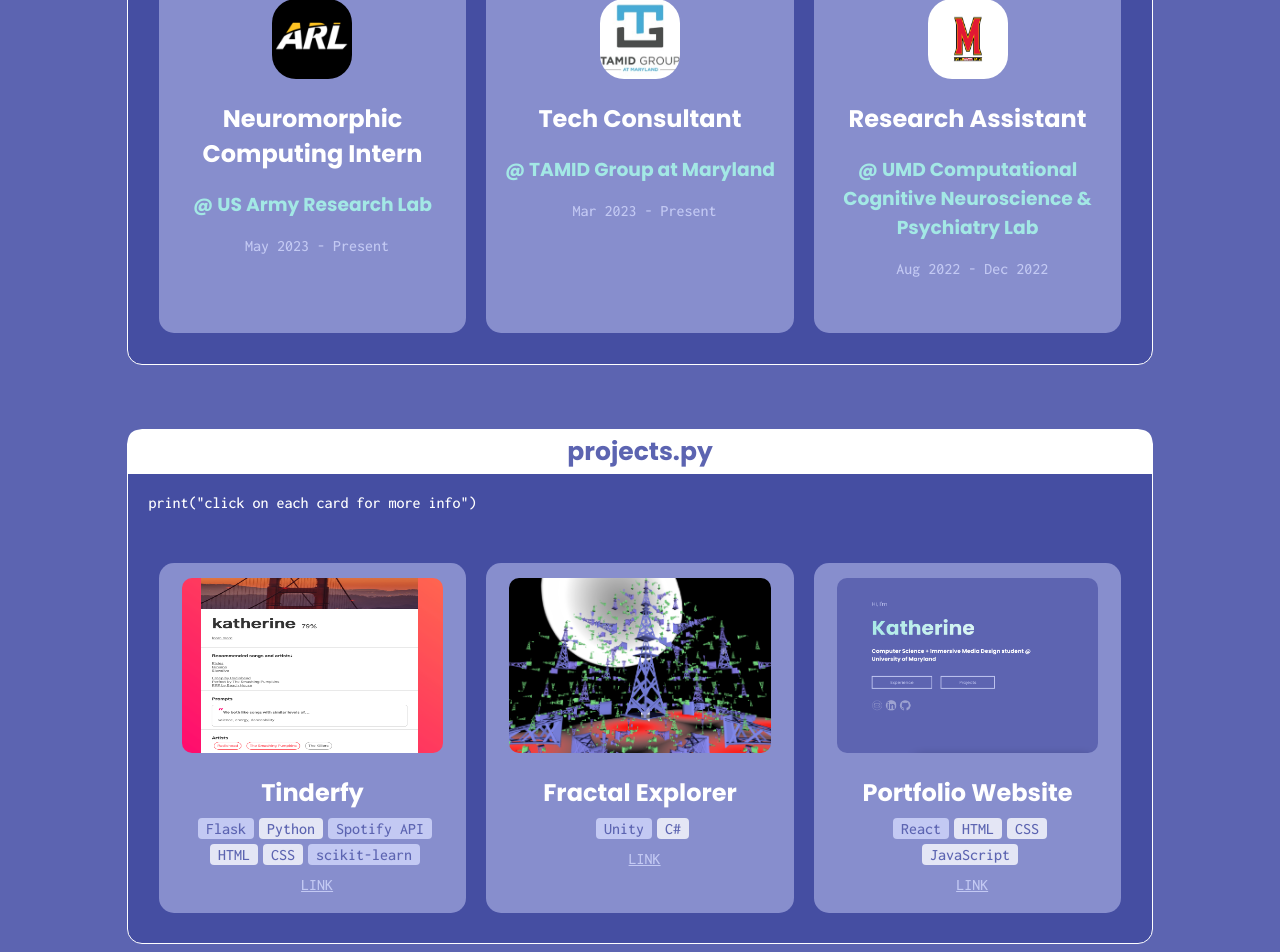
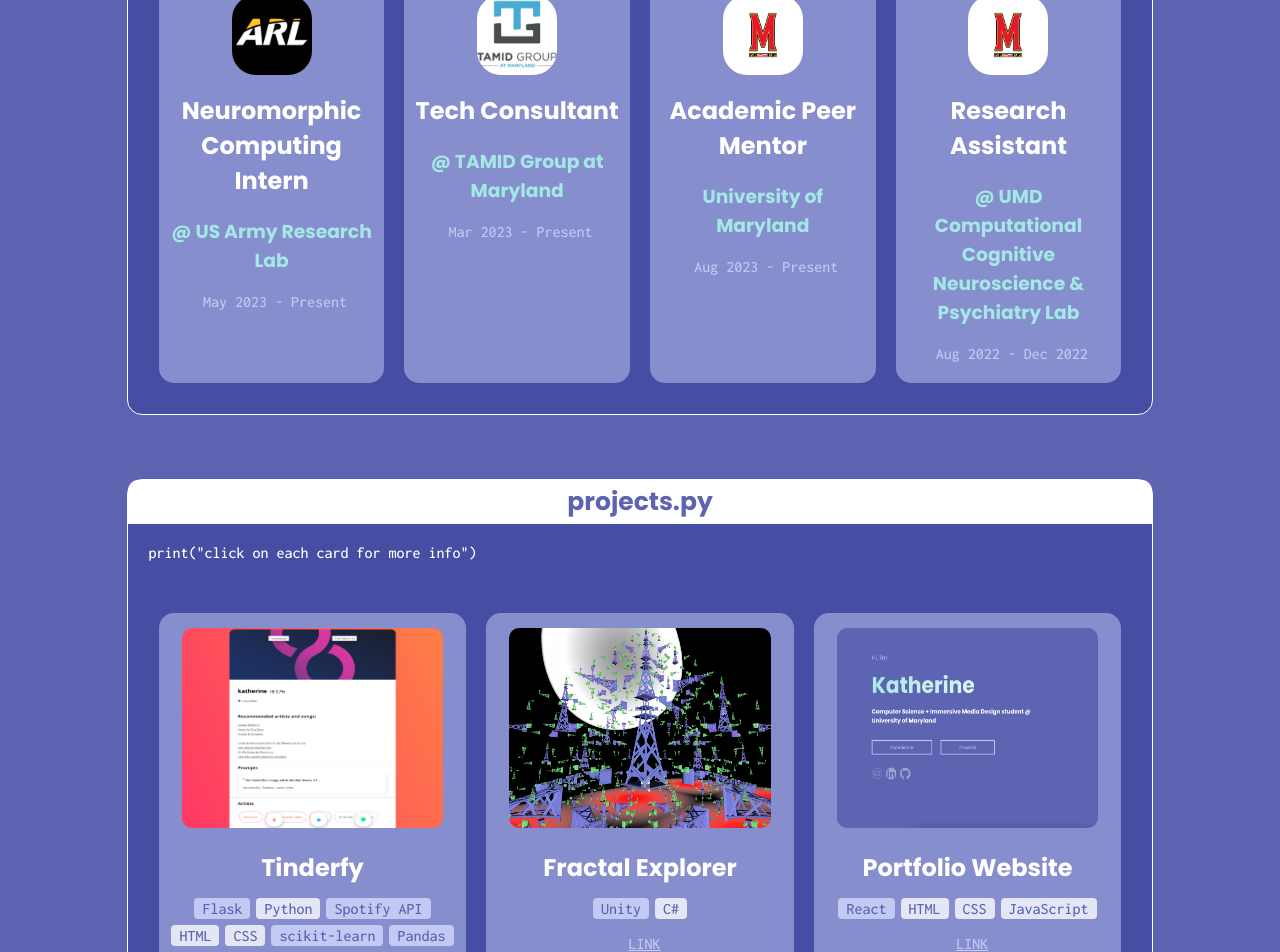
Before and after one commit to kath3rine/kath3rine.github.io, a React (Create React App) app: page / in a window 1280 px wide. Shown: the part 960-1912 px from the top of the page. Built offline with nearby package versions, Linux system fonts and the light colour scheme.

Commit message:
experience update

```diff
--- a/src/components/Experience.js
+++ b/src/components/Experience.js
@@ -10,14 +10,13 @@ function Experience() {
         {
             id: 1,
             img: ARL,
-            role: "Neuromorphic Computing  Intern",
+            role: "Neuromorphic Computing Intern",
             company: "@ US Army Research Lab",
             date: "May 2023 - Present",
             desc: [
-                "Research living vs artificial neural network dynamics for bio-inspired tech at UMD Nonlinear Dynamics of Complex Systems Lab",
-                "Perturb living neural networks through optogenetic activation/inhibition, and study cellular activity via calcium imaging and image segmentation",
-                "Model neural network dynamics and optimize performance by implementing parallel reservoir computing architecture"
-
+                "Researching living neural network dynamics for applications in bio-inspired tech",
+                "Culture cells to form living neural networks, perturb them optogenetically, perform fluorescence microscopy to monitor activity, and analyze cellular communication by developing image segmentation algorithms",
+                "Write Python script and conduct experiments on a digital micromirror device to allow for time-dependent photostimulation input on a neural culture"
             ]
         },
         {
@@ -27,18 +26,28 @@ function Experience() {
             company: "@ TAMID Group at Maryland",
             date: "Mar 2023 - Present",
             desc: [
-                "Software development/data analysis for tech startups."
+                "Selected as a member of a competitive business club to apply software development and data analysis skills to advise tech startups"
             ]
         },
         {
             id: 3,
             img: UMD,
+            role: "Academic Peer Mentor",
+            company: "University of Maryland",
+            date: "Aug 2023 - Present",
+            desc: [
+                "Assist in teaching General Chemistry for Engineers course by leading office hours, planning and facilitating in-class group activities, and providing feedback to professors"
+            ]
+        },
+        {
+            id: 4,
+            img: UMD,
             role: "Research Assistant",
             company: "@ UMD Computational Cognitive Neuroscience & Psychiatry Lab",
             date: "Aug 2022 - Dec 2022",
             desc: [
-                "Analyzed EEG data from recognition memory tasks and computationally modelled information processing in learning, decision making, and episodic memory.",
-                "Used Python to preprocess data and implement various machine learning classifiers, achieving ~80% accuracy in predicting subjects’ response"
+                "Computationally modeled information processing in learning, decision making, and episodic memory",
+                "Analyzed EEG’s from recognition memory tasks by preprocessing time-series data and developing machine learning classifiers with scikit-learn and TensorFlow in Python"
             ]
         }
     ]
--- a/src/components/ProjCard.js
+++ b/src/components/ProjCard.js
@@ -19,7 +19,8 @@ function ProjCard({card}) {
       "React": 'tcol2',
       "Unity": 'tcol2',
       "Spotify API": 'tcol2',
-      "scikit-learn": 'tcol2'
+      "scikit-learn": 'tcol2',
+      "Pandas": 'tcol2'
     };
 
     return (
@@ -32,11 +33,6 @@ function ProjCard({card}) {
             <h2> {card.title} </h2>
             <div className="proj-tech">
               {card.tech.map((t) => (
-                <label className={`${techColors[t]}`}>{t}</label>
-              ))}
-            </div>
-            <div className="proj-tech">
-              {card.tech2.map((t) => (
                 <label className={`${techColors[t]}`}>{t}</label>
               ))}
             </div>
--- a/src/components/Projects.js
+++ b/src/components/Projects.js
@@ -1,6 +1,6 @@
 import '../styles/Section.scss';
 import ProjCard from './ProjCard.js';
-import Tinderfy from '../images/tinderfy-temp.png'
+import Tinderfy from '../images/tinderfy.png'
 import Fractal from '../images/fractal.png';
 import Portfolio from '../images/portfolio.png'
 
@@ -10,12 +10,12 @@ function Projects() {
             id: 1,
             img: Tinderfy,
             title: "Tinderfy",
-            tech: ["Flask", "Python", "Spotify API"],
-            tech2: ["HTML", "CSS", "scikit-learn"],
+            tech: ["Flask", "Python", "Spotify API", "HTML", "CSS", "scikit-learn", "Pandas"],
             desc: [
-                "Modified version of Tinder (dating app) that determines two users’ compatibility based on their music taste",
-                "Scraped and processed user data to find their shared favorite artists/genres and give relevant recommendations",
-                "Implemented decision trees to calculate how similar their favorite songs are, based on audio features"
+                "Quasi-satirical fake dating web app that determines two users’ compatibility based on their music taste/preferences",
+                "Created fake Tinder profiles featuring joint recommendations, favorite artists/genres, content they both like, and more",
+                "Implemented OAuth; scraped, processed, and analyzed user data; implemented decision trees to calculate how similar their favorite songs are"
+
             ],
             link: "https://www.github.com/kath3rine/tinderfy"
         },
@@ -24,7 +24,6 @@ function Projects() {
             img: Fractal,
             title: "Fractal Explorer",
             tech: ["Unity", "C#"],
-            tech2: [],
             desc: [
                 "Immersive virtual reality experience featuring animated recursively-generated 3D fractals which change in appearance based on the audio traits of a song that the user chooses"],
             link: "https://www.fractal-explorer.github.io"
@@ -33,8 +32,7 @@ function Projects() {
             id: 3,
             img: Portfolio,
             title: "Portfolio Website",
-            tech: ["React", "HTML", "CSS"],
-            tech2: ["JavaScript"],
+            tech: ["React", "HTML", "CSS", "JavaScript"],
             desc: [
                 "This website! Designed and coded an animated and responsive portfolio website from scratch, featuring projects and info"
             ],
--- a/src/styles/Section.scss
+++ b/src/styles/Section.scss
@@ -30,7 +30,7 @@
 
 .container {
   display: grid;
-    grid-template-columns: repeat(auto-fit, minmax(250px, 1fr));
+    grid-template-columns: repeat(auto-fit, minmax(225px, 1fr));
     gap: 20px;
     margin: 3%;
 }
@@ -38,7 +38,7 @@
 .flip-card-outer {
   background-color: transparent;
     perspective: 1000px;
-    height: 350px;
+    height: 400px;
     display: flex;
 
   .flip-card-inner {
@@ -88,8 +88,8 @@
 
         h3 {
           color: var(--col1);
-          margin-left: 5%;
-          margin-right: 5%;
+          margin-left: 3%;
+          margin-right: 3%;
         }
 
         p, a {
@@ -109,12 +109,15 @@
         .proj-tech {
           margin: 3%;
           font-family: "Inconsolata", monospace;
+          display: flex;
+          flex-wrap: wrap;
+          justify-content: center;
         }
 
         label {
           padding: 2px 8px;
           border-radius: 4px;
-          margin-left: 5px;
+          margin: 3px;
           color: var(--col5);
         }
 
@@ -137,9 +140,10 @@
         p {
           font-family: "Inconsolata", monospace;
           font-weight: 500;
-          line-height: 1.05;
+          line-height: 1;
+          font-size: 15px;
           color: var(--col5);
-          margin: 10%;
+          margin: 7%;
         }
 
       }
```
Also changed, not shown: src/images/tinderfy.png.
